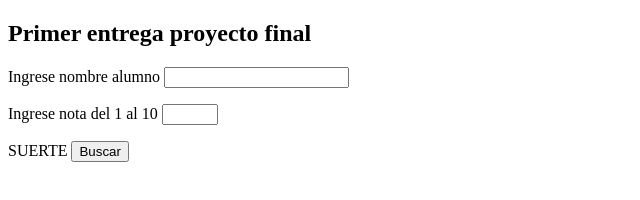
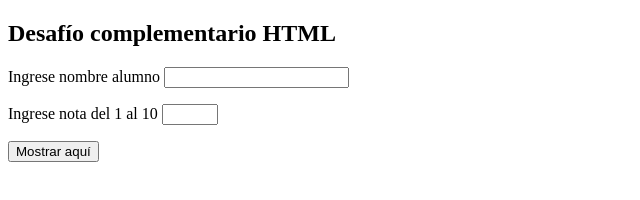
Before and after one commit to LSPalaciosLongo/Proyecto-Javascript, a plain HTML site: page index.html in a window 1280 px wide. Shown: the whole page, without its empty margins (0-640 px from the left). Drawn offline with Linux system fonts and the light colour scheme.

Commit message:
Entrega HTML

```diff
--- a/index.html
+++ b/index.html
@@ -7,11 +7,12 @@
     <title>Document</title>
 </head>
 <body>
+
     <div>
-        <h2>Primer entrega proyecto final</h2>
+        <h2>Desafío complementario HTML</h2>
         <p>Ingrese nombre alumno <input type="text" name="" id="n1"></p>
         <p>Ingrese nota del 1 al 10 <input type="number" name="" min="1" max="10" id="n2"></p>
-        <p> SUERTE <input type="button" value="Buscar" onclick="agregarAlumno()"></p>
+        <p><input type="button" value="Mostrar aquí" onclick="agregarAlumno()"></p>
         <div>
             <p id="nombre" style="width: 300px; float: left; margin-left: 10px;"></p>
             <p id="nota" style="width: 300px; float: left; margin-left: 10px;"></p>
--- a/proyectofinal.js
+++ b/proyectofinal.js
@@ -1,3 +1,6 @@
+localStorage.setItem("token","1234")
+sessionStorage.setItem("token","12345")
+
 const arrayNombres = [];
 const arrayNotas = [];
 const arrayUnido =[];
```
